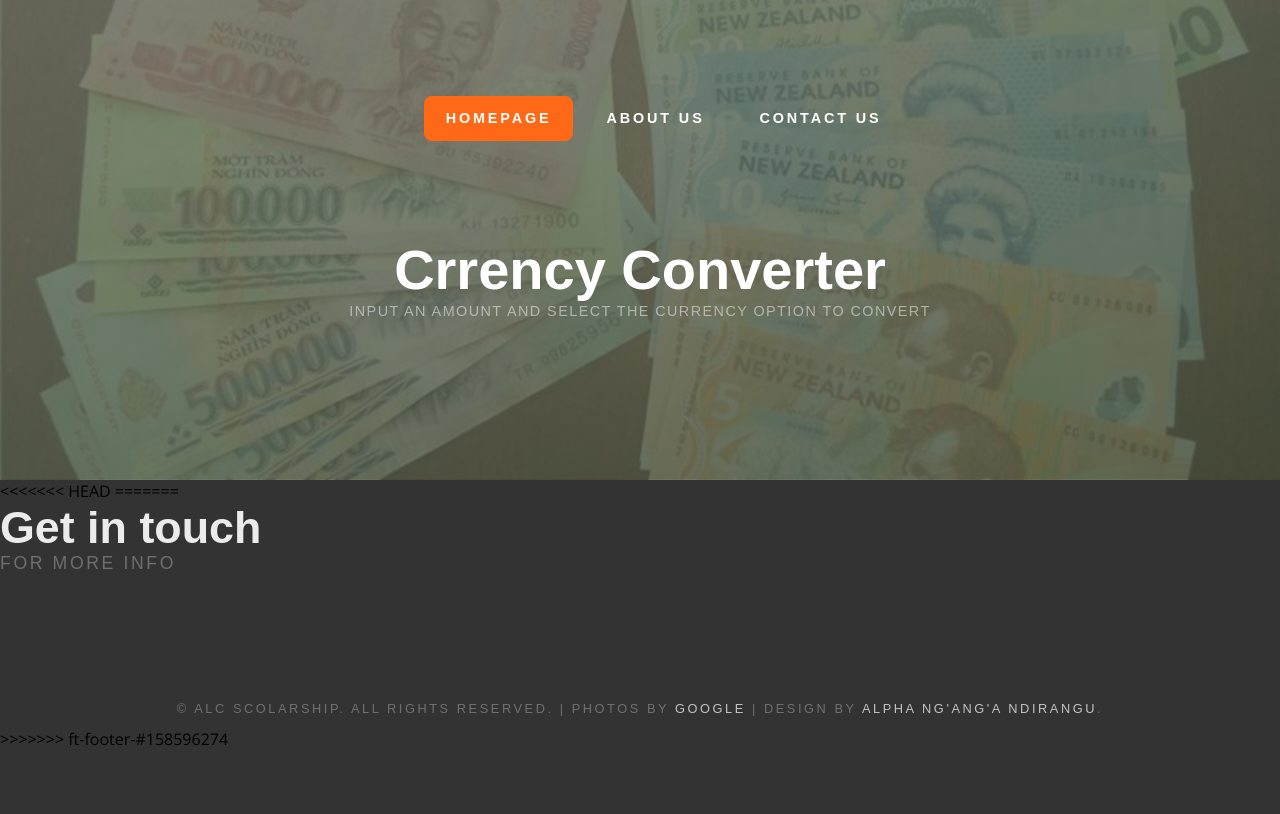
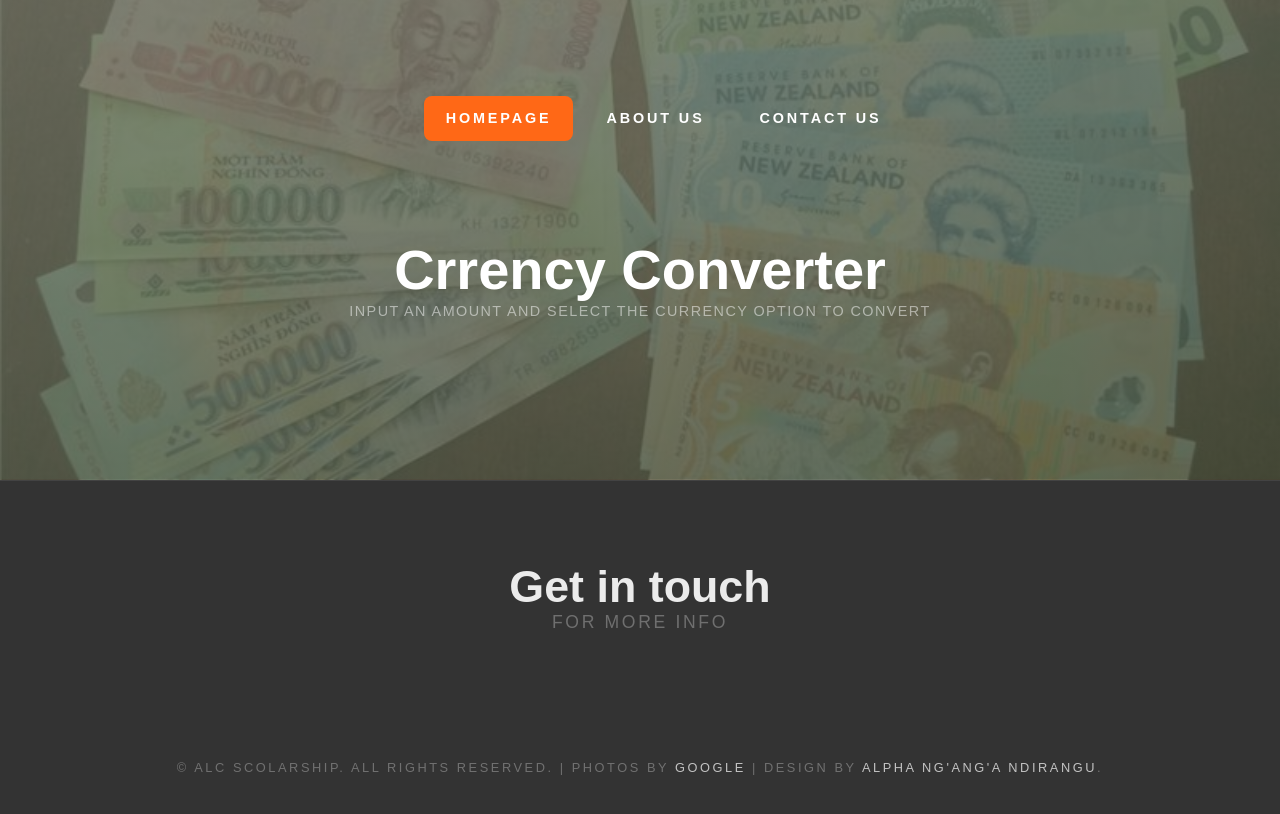
Before and after one commit to bl4ck4ndbr0wn/Currency-Converter, a plain HTML site: page index.html in a window 1280 px wide. Drawn offline with nearby package versions, Linux system fonts and the light colour scheme.

Commit message:
Git generated text comments

```diff
--- a/css/style.css
+++ b/css/style.css
@@ -107,8 +107,6 @@ a:hover {
   font-size: 0.9em;
   color: rgba(255, 255, 255, 0.5);
 }
-<<<<<<< HEAD
-=======
 
 #footer {
   overflow: hidden;
@@ -176,4 +174,3 @@ ul.contact li a:before {
   text-align: center;
   color: rgba(255, 255, 255, 0.4);
 }
->>>>>>> ft-footer-#158596274
--- a/index.html
+++ b/index.html
@@ -37,8 +37,6 @@
             </div>
         </div>
     </div>
-<<<<<<< HEAD
-=======
     <div id="footer">
         <div class="title">
             <h2>Get in touch</h2>
@@ -60,7 +58,6 @@
             <a href="http://google.com/">Google</a> | Design by
             <a href="http://github.com/bl4ck4ndbr0wn" rel="nofollow">Alpha Ng'ang'a Ndirangu</a>.</p>
     </div>
->>>>>>> ft-footer-#158596274
 
 </body>
 
```
